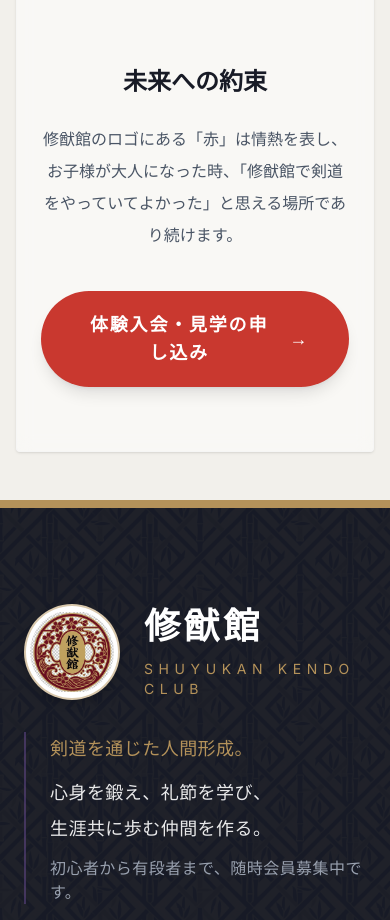
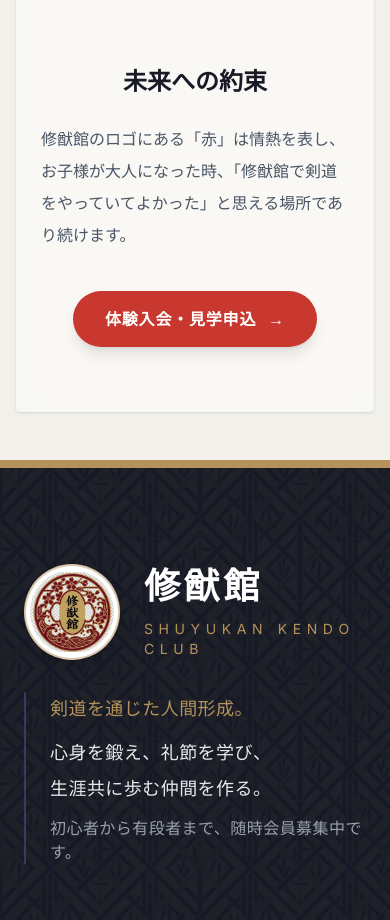
Before and after one commit to crossroad777/shuyukan-site, a React (Vite) app: page /about in a window 390 px wide. Shown: the part 3740-4660 px from the top of the page. Built offline with nearby package versions, Linux system fonts and the light colour scheme; no server answers; a web font is replaced by a local one.

Commit message:
fix: multiple mobile text formatting improvements

```diff
--- a/src/pages/About.jsx
+++ b/src/pages/About.jsx
@@ -151,12 +151,12 @@
                 <section className="text-center py-10">
                     <FadeInSection>
                         <h3 className="text-2xl font-serif font-bold text-shuyukan-blue mb-6">未来への約束</h3>
-                        <p className="text-gray-600 leading-loose mb-10 max-w-3xl mx-auto">
-                            修猷館のロゴにある「赤」は情熱を表し、<br />
+                        <p className="text-gray-600 leading-loose mb-10 max-w-3xl mx-auto text-left sm:text-center">
+                            修猷館のロゴにある「赤」は情熱を表し、
                             お子様が大人になった時、「修猷館で剣道をやっていてよかった」と思える場所であり続けます。
                         </p>
-                        <Link to="/join" className="group inline-flex items-center gap-3 px-10 py-5 bg-shuyukan-red text-white font-bold text-lg rounded-full shadow-lg hover:bg-red-700 hover:shadow-xl transition-all transform hover:-translate-y-1 tracking-widest">
-                            <span>体験入会・見学の申し込み</span>
+                        <Link to="/join" className="group inline-flex items-center gap-3 px-8 py-4 bg-shuyukan-red text-white font-bold text-base rounded-full shadow-lg hover:bg-red-700 hover:shadow-xl transition-all transform hover:-translate-y-1 tracking-wider">
+                            <span>体験入会・見学申込</span>
                             <span className="group-hover:translate-x-1 transition-transform">→</span>
                         </Link>
                     </FadeInSection>
--- a/src/pages/Character.jsx
+++ b/src/pages/Character.jsx
@@ -27,7 +27,7 @@
                         </p>
                         <div className="mt-6 w-24 h-1 bg-gradient-to-r from-transparent via-shuyukan-gold to-transparent mx-auto"></div>
                         <p className="mt-8 text-lg text-gray-300 max-w-2xl mx-auto leading-relaxed">
-                            修猷館のイメージキャラクターをご紹介します。<br />
+                            修猷館のイメージキャラクターをご紹介！<br />
                             彼らと一緒に剣道の道を楽しみましょう！
                         </p>
                     </div>
@@ -52,7 +52,7 @@
                                     </p>
                                     <p className="text-gray-300 text-sm leading-relaxed">
                                         修猷館の広報担当。<br />
-                                        穏やかでポジティブ、日々研鑽に取り組む剣士。
+                                        穏やかでポジティブ、研鑽に取り組む剣士。
                                     </p>
                                 </div>
                             </div>
@@ -86,8 +86,8 @@
                     {/* Message Section */}
                     <div className="mt-16 text-center">
                         <div className="inline-block bg-gradient-to-r from-shuyukan-gold/20 via-shuyukan-gold/10 to-shuyukan-gold/20 px-8 py-6 rounded-xl border border-shuyukan-gold/30">
-                            <p className="text-xl font-serif text-white leading-relaxed">
-                                「<span className="text-shuyukan-gold">生産性・集中力・判断力</span>の"土台"としての身体を整える」
+                            <p className="text-base sm:text-xl font-serif text-white leading-relaxed">
+                                「<span className="text-shuyukan-gold">生産性・集中力・判断力</span>の<br className="sm:hidden" />“土台”として身体を整える」
                             </p>
                         </div>
                     </div>
--- a/src/pages/Teacher.jsx
+++ b/src/pages/Teacher.jsx
@@ -49,11 +49,10 @@
 
                 {/* Message Section */}
                 <section className="bg-blue-50 p-8 rounded-lg text-center border border-blue-100">
-                    <h3 className="text-xl font-bold text-shuyukan-blue mb-4">入部を検討されている皆様へ</h3>
-                    <p className="text-gray-700 max-w-2xl mx-auto leading-relaxed">
+                    <h3 className="text-xl font-bold text-shuyukan-blue mb-4">入部を検討されている皆様</h3>
+                    <p className="text-gray-700 max-w-2xl mx-auto leading-relaxed text-left sm:text-center text-sm sm:text-base">
                         剣道は年齢や性別を問わず、誰もが始められる武道です。
-                        厳しさの中にも楽しさがあり、仲間と共に汗を流す時間は何事にも代えがたい財産となります。
-                        道場でお会いできることを楽しみにしています。
+                        厳しさの中にも楽しさがあり、仲間と共に汗を流す時間は何事にも代えがたい財産となります。道場でお会いできることを楽しみにしています。
                     </p>
                 </section>
             </div>
```
